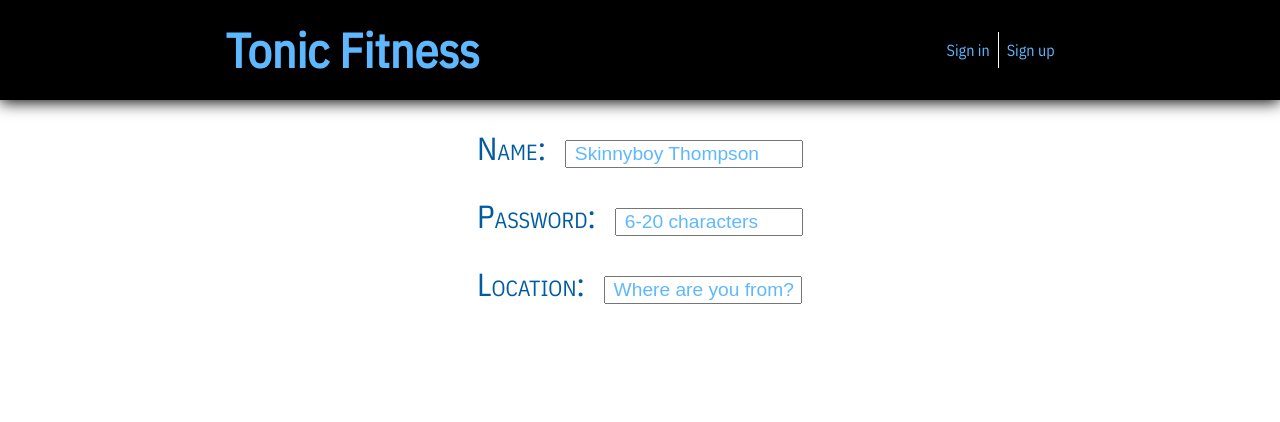
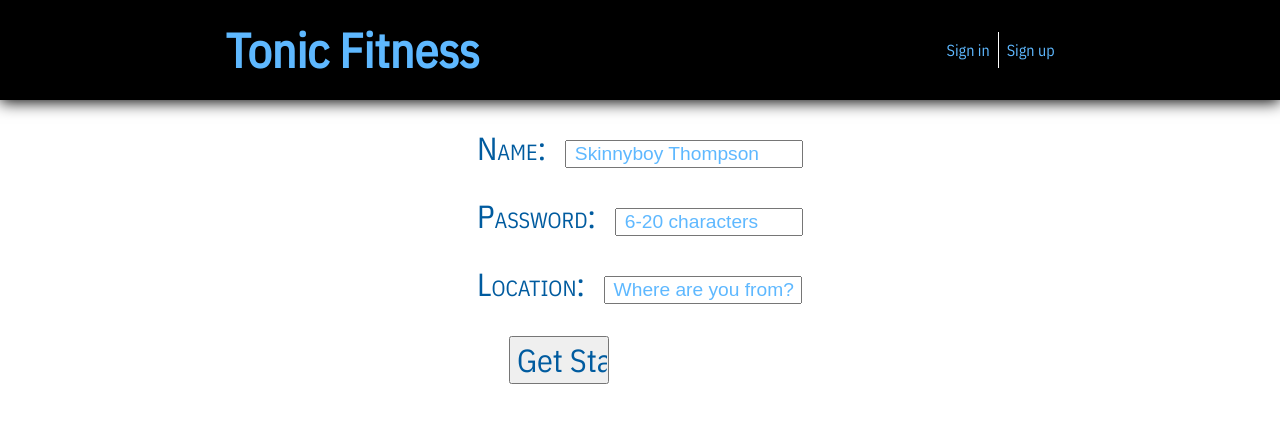
Before and after one commit to chingu-voyages/geckos-project-11, a React (Create React App) app in the folder tonic-fitness/: page /signup in a window 1280 px wide. Shown: the top 422 px of the page. Built offline with nearby package versions, Linux system fonts and the light colour scheme.

Commit message:
Add submit button

```diff
--- a/tonic-fitness/src/App.scss
+++ b/tonic-fitness/src/App.scss
@@ -176,6 +176,12 @@ a:active {
     width: 190px;
   }
 
+  #submit {
+    width: 100px;
+    color: $color-dark;
+    font-size: 2em;
+  }
+
   ::placeholder {
     padding: 0.3em;
     color: $color-primary
--- a/tonic-fitness/src/Signup.js
+++ b/tonic-fitness/src/Signup.js
@@ -10,12 +10,13 @@ const Signup = () => {
         </div>
         <div className="form-field heading-text">
           Password:
-          <input type="password" name="name" id="password" minlength="6" maxlength="20" placeholder="6-20 characters" required />
+          <input type="password" name="password" id="password" minlength="6" maxlength="20" placeholder="6-20 characters" required />
         </div>
         <div className="form-field heading-text">
           Location:
-          <input type="text" name="name" id="loc" placeholder="Where are you from?" required />
+          <input type="text" name="loc" id="loc" placeholder="Where are you from?" required />
         </div>
+        <input type="submit" name="submit" id="submit" className="heading-text" value="Get Started!" />
       </form>
     </div>
   );
```
